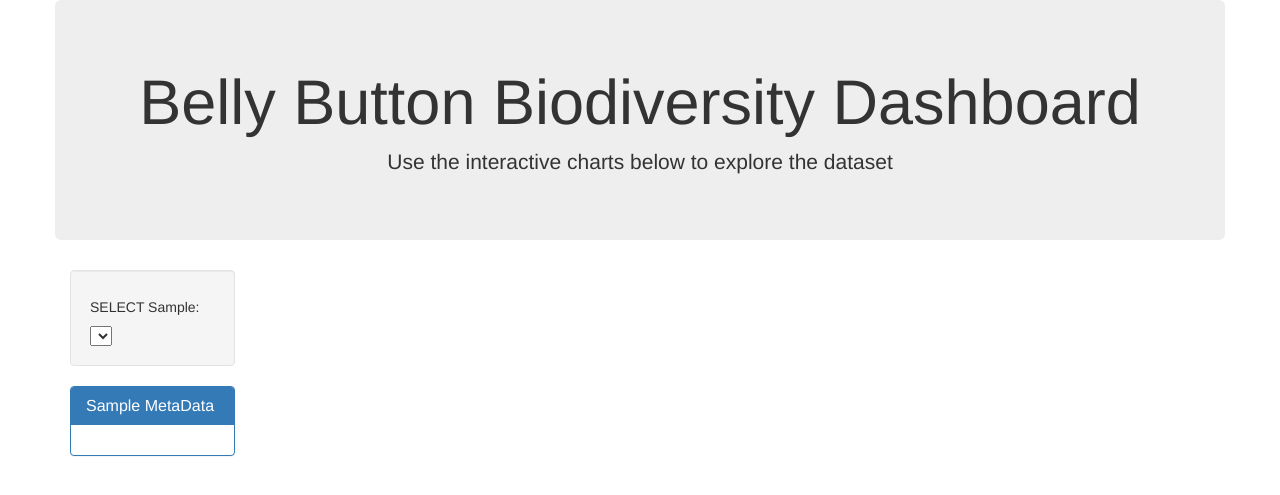
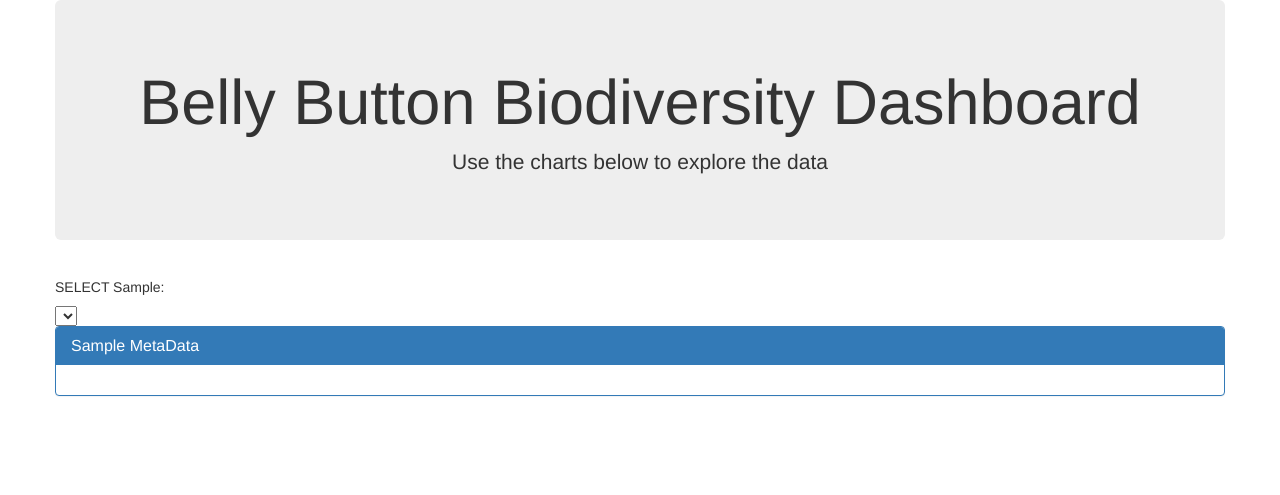
Before and after one commit to xjarodx/Interactive-Visualizations-and-Dashboards, a Flask app: page / in a window 1280 px wide. Shown: the top 495 px of the page. Run offline with Flask 2, Linux system fonts and the light colour scheme; data that the repository does not hold is empty; some libraries are stand-ins or nearby versions.

Commit message:
html changes

```diff
--- a/Files/templates/index.html
+++ b/Files/templates/index.html
@@ -15,11 +15,11 @@
     <div class="row">
       <div class="col-md-12 jumbotron text-center">
         <h1>Belly Button Biodiversity Dashboard</h1>
-        <p>Use the interactive charts below to explore the dataset</p>
+        <p>Use the charts below to explore the data</p>
       </div>
     </div>
     <div class="row">
-      <div class="col-md-2">
+      <div class="col-md-2>
         <div class="well">
           <h5>SELECT Sample:</h5>
           <select id="selDataset" onchange="optionChanged(this.value)"></select>
```
